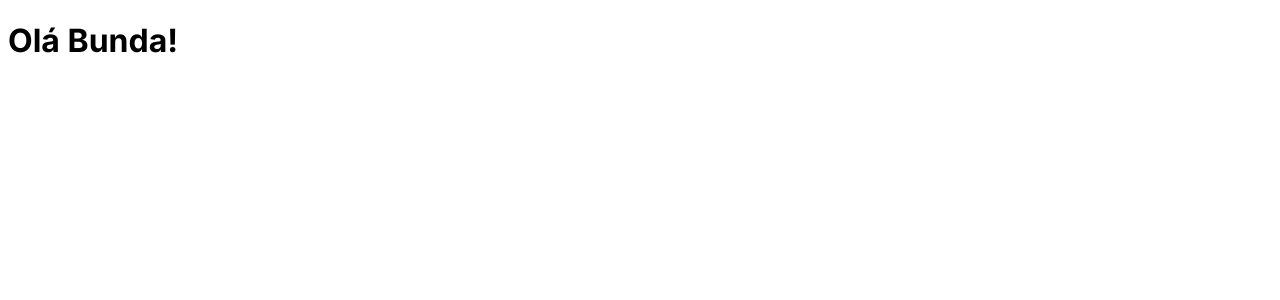
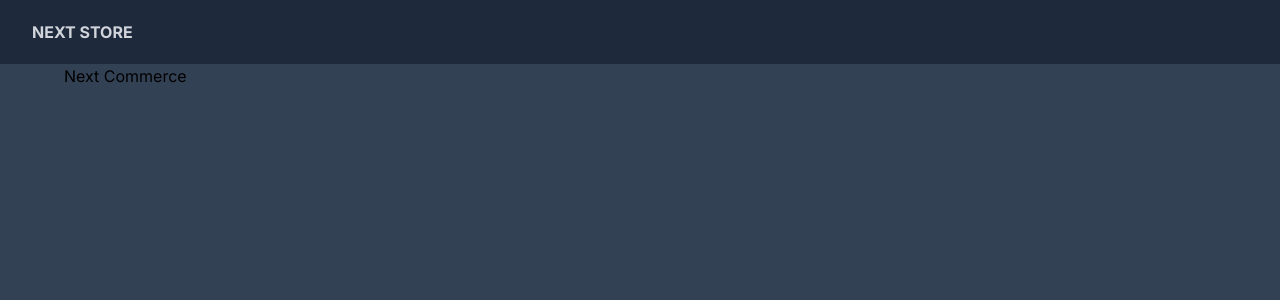
Before and after one commit to DEV-Lemos/next-commerce, a Next.js app: page / in a window 1280 px wide. Shown: the top 300 px of the page. Built offline with nearby package versions, Linux system fonts and the light colour scheme.

Commit message:
Adicionando NavBar

```diff
--- /dev/null
+++ b/src/app/components/Navbar.tsx
@@ -0,0 +1,16 @@
+import Link from "next/link";
+
+function NavBar() {
+    return (
+        <nav className="fixed top-0 w-full flex items-center py-2 px-8 justify-between z-50 bg-slate-800 text-gray-300">
+            <Link
+                href="/"
+                className="uppercase font-bold text-md h-12 flex items-center"
+            >
+                Next Store
+            </Link>
+        </nav>
+    );
+}
+
+export default NavBar;
--- a/src/app/layout.tsx
+++ b/src/app/layout.tsx
@@ -1,4 +1,6 @@
 import { Inter } from "next/font/google";
+import "../app/globals.css";
+import NavBar from "./components/Navbar";
 
 const inter = Inter({ subsets: ["latin"] });
 
@@ -14,7 +16,10 @@ export default function RootLayout({
 }) {
     return (
         <html lang="en">
-            <body className={inter.className}>{children}</body>
+            <body className={inter.className}>
+                <NavBar />
+                <main className="bg-slate-700 h-screen p-16">{children}</main>
+            </body>
         </html>
     );
 }
--- a/src/app/page.tsx
+++ b/src/app/page.tsx
@@ -1,9 +1,3 @@
 export default function Home() {
-    return (
-        <main>
-            <div>
-                <h1>Olá Bunda!</h1>
-            </div>
-        </main>
-    );
+    return <div>Next Commerce</div>;
 }
```
Also changed, not shown: package.json (+5 -3 lines), .eslintrc.json, 1 other file (tests, documents, lock files or other folders).
